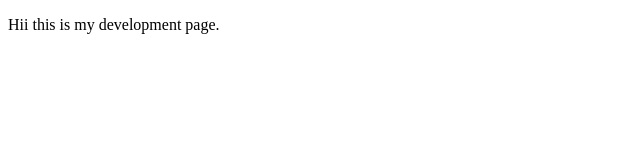
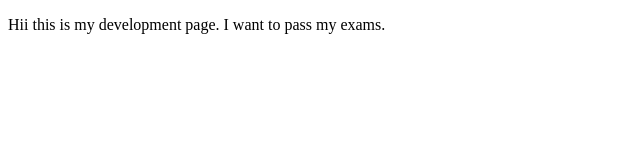
Before and after one commit to himanee20/PRAC, a plain HTML site: page index.html in a window 1280 px wide. Shown: the whole page, without its empty margins (0-640 px from the left). Drawn offline with Linux system fonts and the light colour scheme.

Commit message:
First commit

```diff
--- a/index.html
+++ b/index.html
@@ -6,6 +6,6 @@
     <title>Document</title>
 </head>
 <body>
-    <p>Hii this is my development page.</p>
+    <p>Hii this is my development page. I want to pass my exams.</p>
 </body>
 </html>
```
